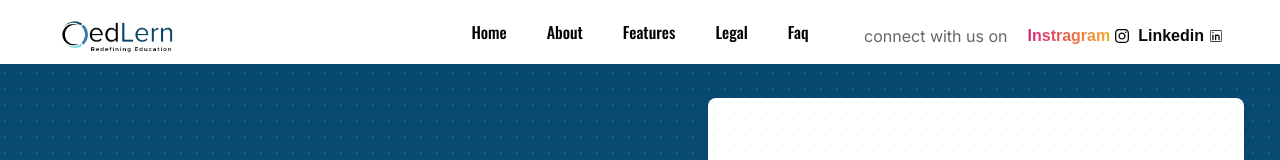
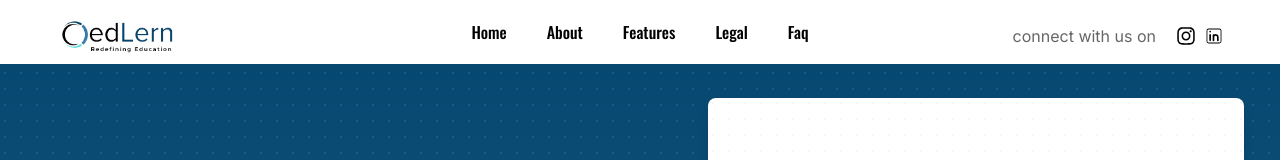
Before and after one commit to deauthe/edlern, a Next.js app: page / in a window 1280 px wide. Shown: the top 160 px of the page. Built offline with nearby package versions, Linux system fonts and the light colour scheme; no server answers.

Commit message:
navbar socials fix

```diff
--- a/src/components/Faq/FaqSection.tsx
+++ b/src/components/Faq/FaqSection.tsx
@@ -17,7 +17,7 @@ const FaqSection = () => {
 			</div>
 			<div className="  lg:grid lg:grid-cols-4 gap-5 mb-10 lg:px-20 lg:pt-10 rounded-lg lg:mt-10 mt-3 lg:mx-20 mx-5 lg:py-20 justify-center items-center font-DmSerif ">
 				<div className="col-span-2 mb-5 lg:mb-0 ">
-					<h1 className="lg:text-7xl md:text-6xl text-5xl tracking-tight font-bold uppercase font-oswald mx-auto ">
+					<h1 className="lg:text-7xl md:text-6xl text-5xl md:text-left text-center tracking-tight font-bold uppercase font-oswald mx-auto ">
 						Got a question?
 					</h1>
 				</div>
--- a/src/components/NavBar/Navbar.tsx
+++ b/src/components/NavBar/Navbar.tsx
@@ -54,8 +54,7 @@ const Navbar = () => {
 									href="instagram.com"
 									className={` bg-gradient-to-r from-pink-600 to-yellow-400 text-transparent bg-clip-text text-md font-serif font-bold hover:bg-transparent hover:font-extrabold transition-all duration-100 hover:translate-x-px ease-linear flex flex-row gap-1 items-center`}
 								>
-									Instragram
-									<FaInstagram className="text-black" />
+									<FaInstagram className="text-black text-xl" />
 								</a>
 							</div>
 							<div className=" my-auto">
@@ -63,8 +62,7 @@ const Navbar = () => {
 									href="instagram.com"
 									className={` text-md font-serif font-bold hover:bg-transparent hover:font-extrabold transition-all duration-100 hover:translate-x-px ease-linear flex flex-row gap-1 items-center`}
 								>
-									Linkedin
-									<CiLinkedin />
+									<CiLinkedin className="text-black text-xl" />
 								</a>
 							</div>
 						</div>
```
